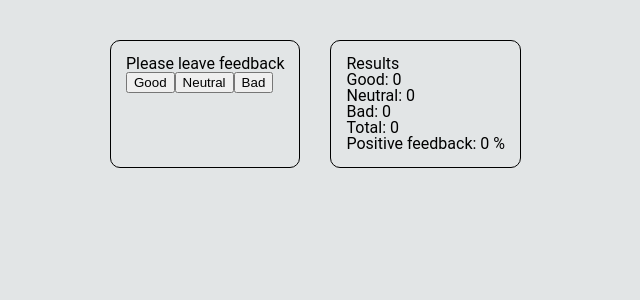
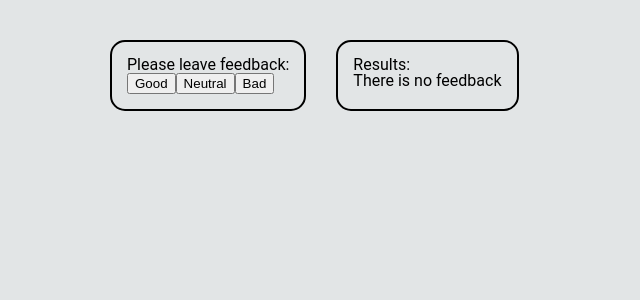
Before and after one commit to AntonioBukin/goit-react-hw-02-feedback, a React (Create React App) app: page / in a window 1280 px wide. Shown: the top 300 px of the page, without its empty margins (0-640 px from the left). Built offline with nearby package versions, Linux system fonts and the light colour scheme.

Commit message:
add information about notification

```diff
--- a/src/Vote/Vote.jsx
+++ b/src/Vote/Vote.jsx
@@ -3,6 +3,8 @@ import { Component } from "react";
 import VoteActions from "./VoteActions/VoteActions";
 import VoteResult from "./VoteResult/VoteResult";
 import VoteBlock from "./VoteBlock/VoteBlock";
+import Notification from "./VoteNotification/VoteNotification";
+
 
 import styles from "./vote.module.scss";
 
@@ -48,14 +50,17 @@ class Vote extends Component { //робимо компонент обгортк
 
         return (
             <div className={styles.wrapper}>
-                <VoteBlock title="Please leave feedback">
+                <VoteBlock title="Please leave feedback:">
                 <VoteActions leaveVote={this.leaveVote}/>
                 </VoteBlock>
-
-                <VoteBlock title="Results">
-                <VoteResult goodResult={goodResult} total = {total} good = {good} neutral = {neutral} bad = {bad} />
+                <VoteBlock title="Results:">
+                    {this.countTotalFeedback() === 0 ? (
+                      <Notification message="There is no feedback"/>
+                    ) : (
+                    <VoteResult goodResult={goodResult} total = {total} good = {good} neutral = {neutral} bad = {bad}
+                    />
+                    )}
                 </VoteBlock>
-            {/* <VoteResult total = {total} goodResult = {goodResult} neutralResult = {neutralResult} badPercent = {badResult} /> */}
         </div>
             )
     }
--- a/src/Vote/VoteBlock/vote-block.module.scss
+++ b/src/Vote/VoteBlock/vote-block.module.scss
@@ -1,7 +1,7 @@
 .block {
     padding: 15px;
-    border: 1px solid;
-    border-radius: 10px;
+    border: 2px solid;
+    border-radius: 15px;
 
     &Titile {
         font-weight: bold;
--- /dev/null
+++ b/src/Vote/VoteNotification/VoteNotification.jsx
@@ -0,0 +1,5 @@
+import styles from "../vote.module.scss";
+
+const Notification = ({message}) => <p>{message}</p>;
+
+export default Notification;
```
